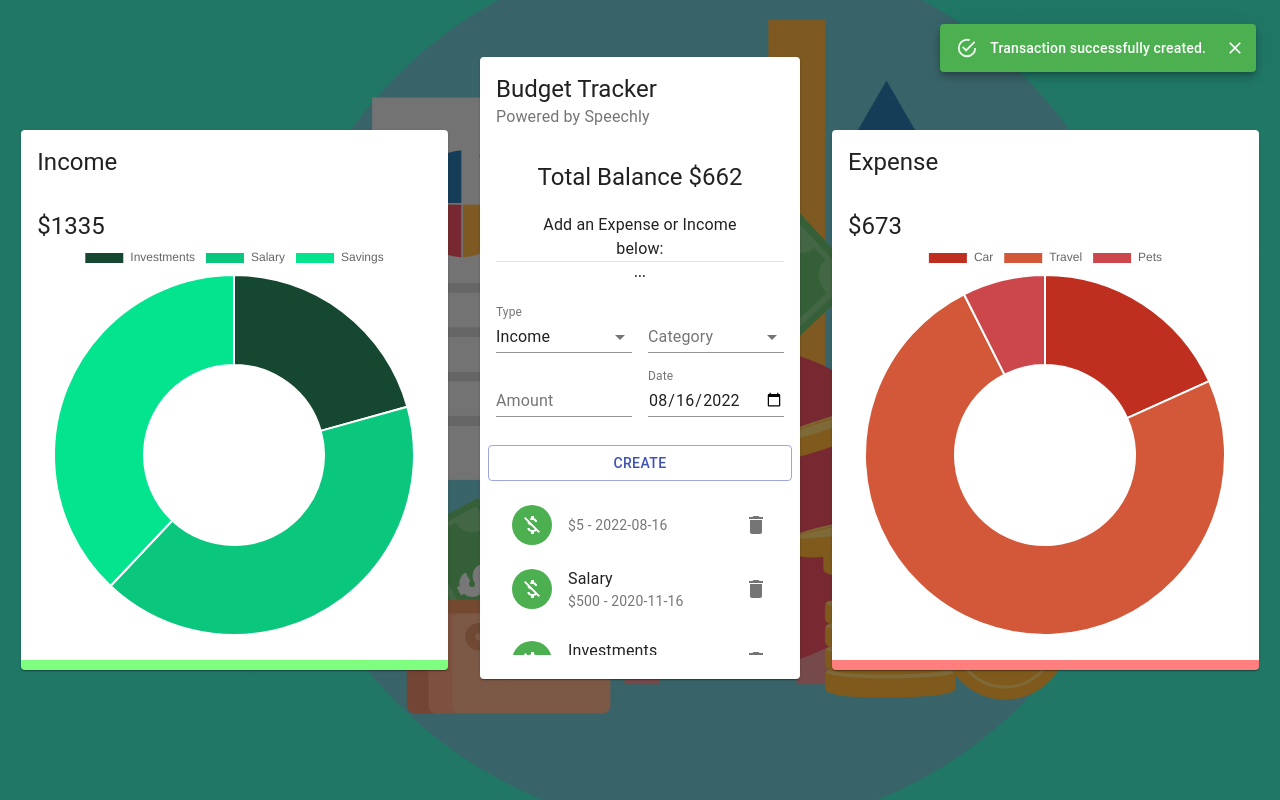
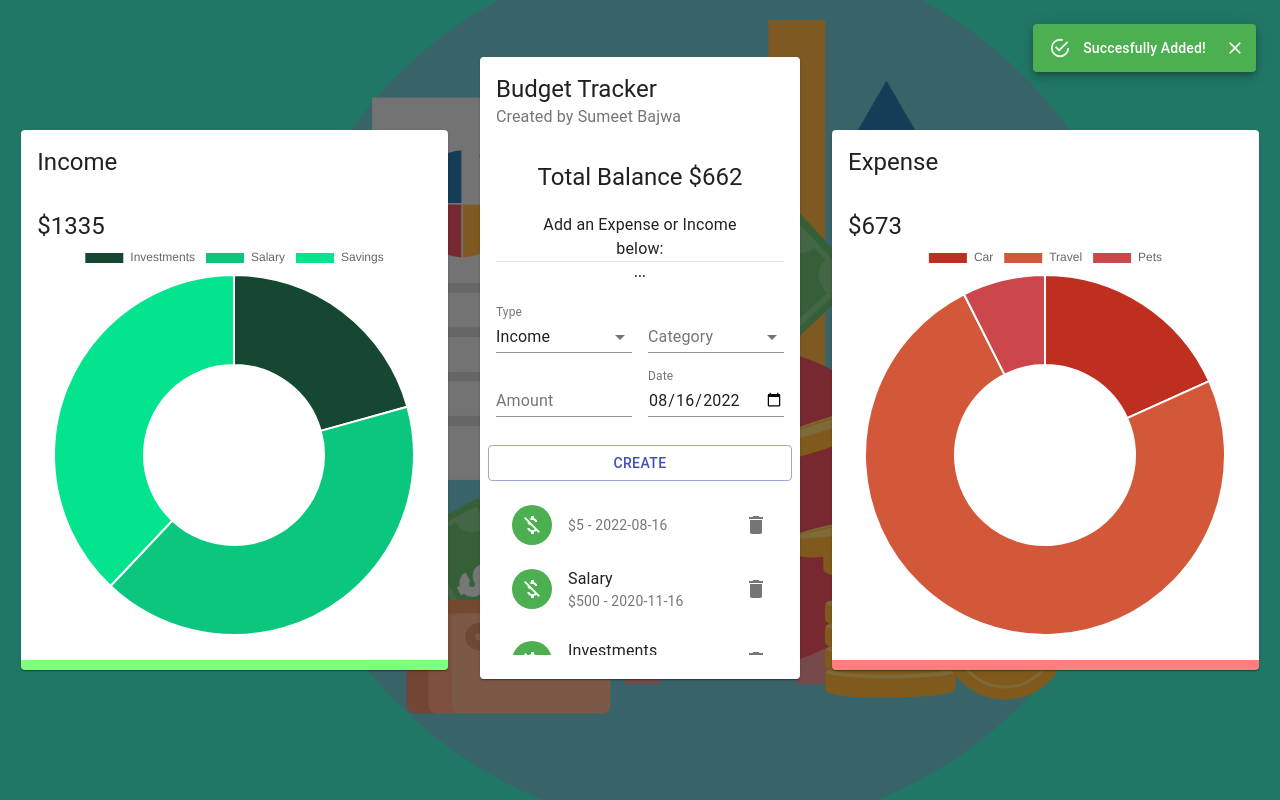
Before and after one commit to bajwass/Budget-Tracker, a React (Create React App) app: page / in a window 1280 px wide. Both pictures are taken after typing "5" into the empty fields and a click on the button "CREATE". Built offline with nearby package versions, Linux system fonts and the light colour scheme.

Commit message:
Text changes

```diff
--- a/src/components/Main/Main.jsx
+++ b/src/components/Main/Main.jsx
@@ -13,7 +13,7 @@ const Main = () => {
 
   return (
     <Card className={classes.root}>
-        <CardHeader title="Budget Tracker" subheader="Powered by Speechly"/>
+        <CardHeader title="Budget Tracker" subheader="Created by Sumeet Bajwa"/>
         <CardContent>
             <Typography align="center" variant="h5">Total Balance ${balance}</Typography>
             <Typography variant="subtitle1" style={{ lineHeight: '1.5em', marginTop: '20px' }}>
--- a/src/components/SnackBar/Snackbar.jsx
+++ b/src/components/SnackBar/Snackbar.jsx
@@ -21,7 +21,7 @@ const CustomizedSnackbar = ({ open, setOpen }) => {
             open={open}
             autoHideDuration={3000}
             onClose={handleClose}>
-            <MuiAlert onClose={handleClose} severity="success" elevation={6} variant="filled">Transaction successfully created.</MuiAlert>
+            <MuiAlert onClose={handleClose} severity="success" elevation={6} variant="filled">Succesfully Added!</MuiAlert>
       </Snackbar>
     </div>
   )
```
